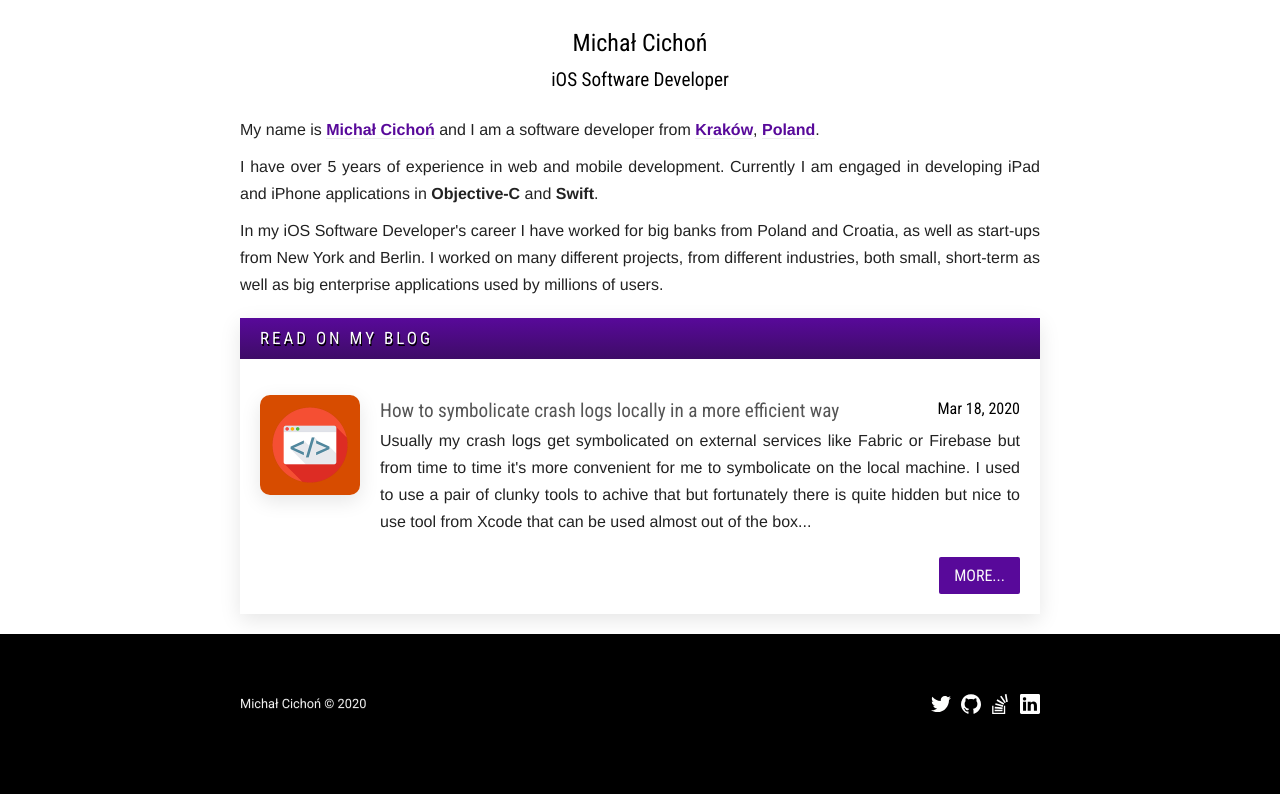
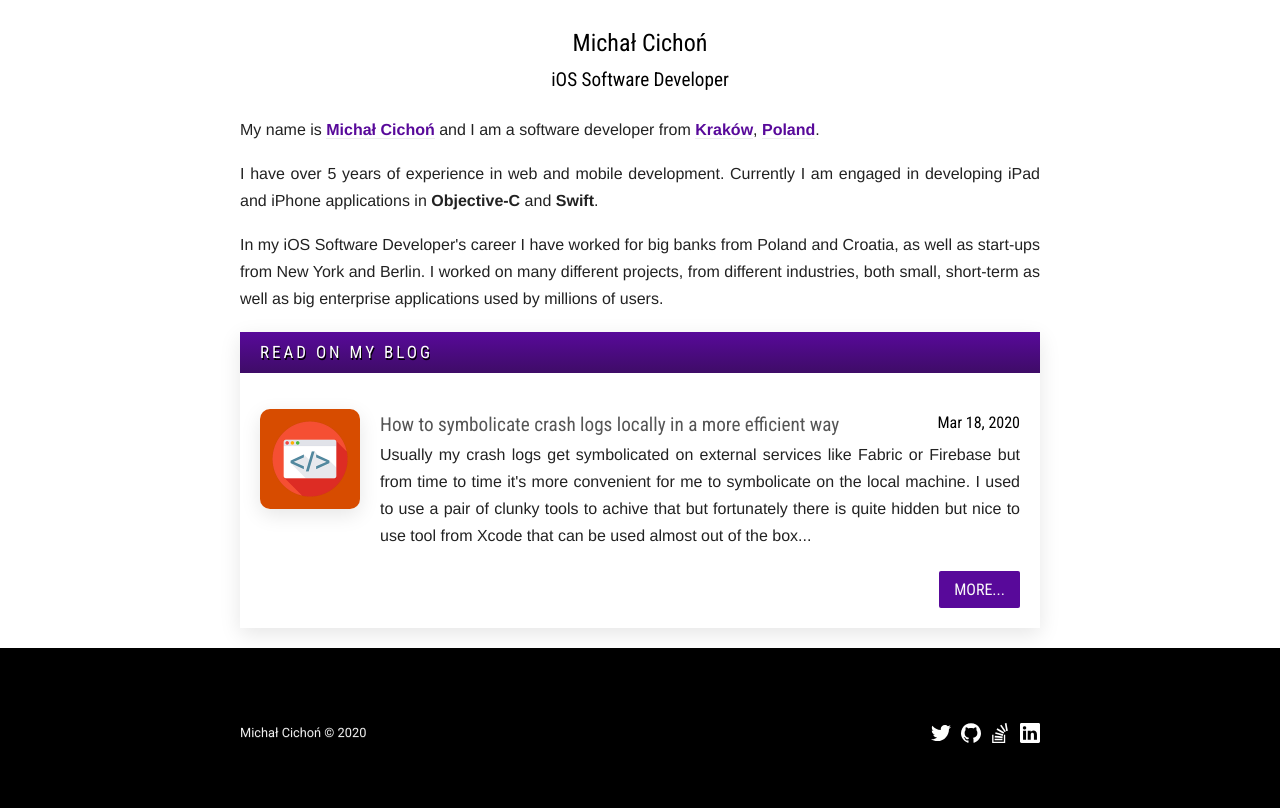
Before and after one commit to michalcichon/michalcichon.github.io, a Jekyll site: the page built from index.html, in a window 1280 px wide. Shown: the part 252-1060 px from the top of the page. Built offline with Jekyll 4.4.1, drawn with Linux system fonts in a browser that asks for light colours.

Commit message:
Bigger margins for paragraphs

```diff
--- a/css/main.css
+++ b/css/main.css
@@ -338,7 +338,8 @@ h2 {
 
 p {
   font-size: 100%;
-  margin-bottom: 10px;
+  margin-top: 15px;
+  margin-bottom: 17px;
   color: #222;
   text-align: justify;
 }
```
Also changed, not shown: css/main.min.css.
